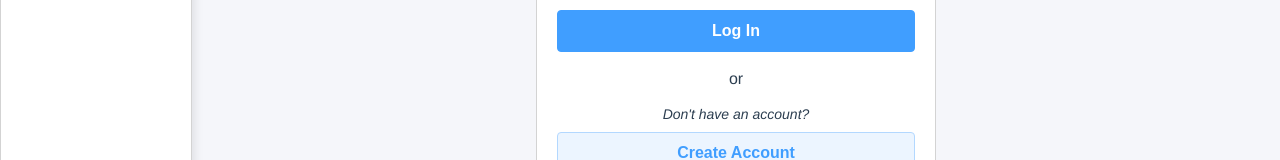
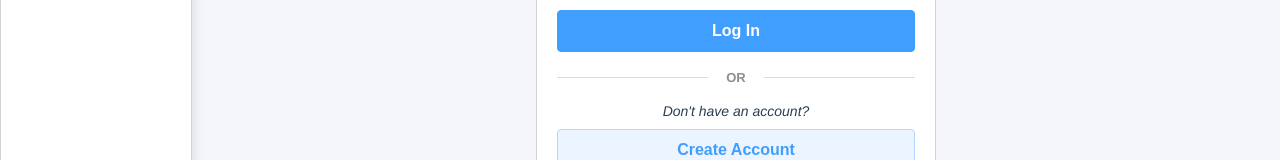
Before and after one commit to keperkjr/Vue-Shopping-Cart, a Vue app: page /login in a window 1280 px wide. Shown: the part 330-490 px from the top of the page. Built offline with nearby package versions, Linux system fonts and the light colour scheme.

Commit message:
Added missing css divider class

```diff
--- a/src/App.vue
+++ b/src/App.vue
@@ -98,7 +98,7 @@ html, body {
     transition: all .2s ease-in-out;
 }
 
-.line {
+.divider-line {
     -webkit-box-flex: 1;
     -webkit-flex-grow: 1;
     -ms-flex-positive: 1;
@@ -113,7 +113,7 @@ html, body {
     top: .45em;
 }
 
-.lineContainer {
+.divider {
     -webkit-box-orient: horizontal;
     -webkit-box-direction: normal;
     -webkit-flex-direction: row;
@@ -122,7 +122,7 @@ html, body {
     display: flex;
 }
 
-.lineContent {
+.divider-content {
     color: #8e8e8e;
     color: rgba(142,142,142,1);
     -webkit-box-flex: 0;
```
